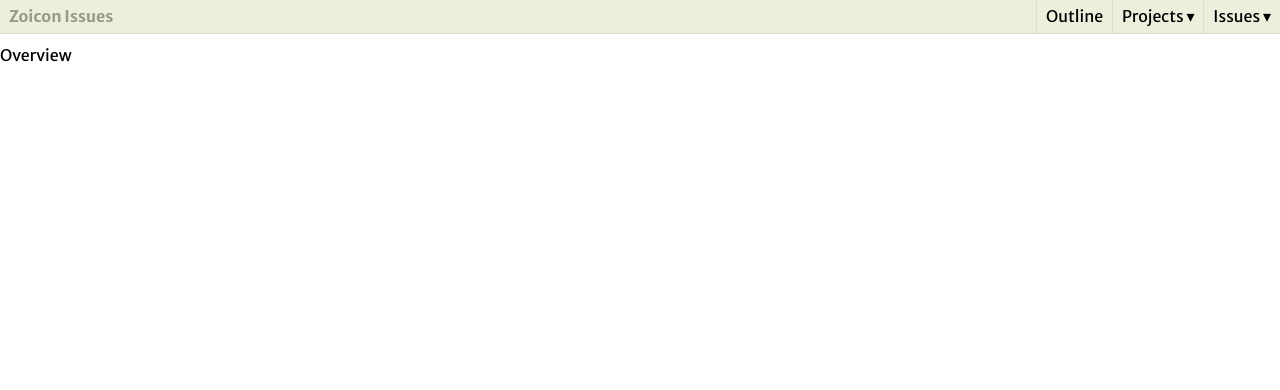
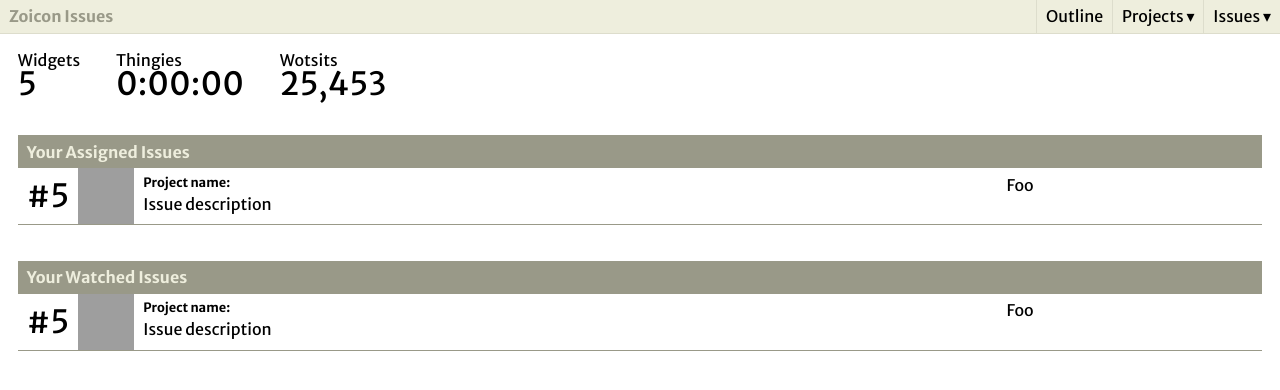
Before and after one commit to kgaughan/zoicon-issues, a Flask app: page / in a window 1280 px wide. Shown: the top 390 px of the page. Run offline with Flask 2, Linux system fonts and the light colour scheme; grey boxes are pictures that could not be loaded.

Commit message:
Sketch of the overview page.

```diff
--- a/zoiconissues/static/style.css
+++ b/zoiconissues/static/style.css
@@ -13,7 +13,6 @@ body {
 body > header {
 	background: #eed;
 	overflow: hidden;
-	margin-bottom: 1ex;
 	border-bottom: 1px solid #ddc;
 }
 body > header h1 {
@@ -43,3 +42,62 @@ body > header ul li a {
 body > header ul li a:hover {
 	background: #ffe;
 }
+
+th, td {
+	text-align: left;
+	vertical-align: top;
+}
+
+.issues, .overview {
+	margin: 2ex 2ex 4ex 2ex;
+}
+.issues h2 {
+	background: #998;
+	color: #eed;
+	padding: 0.5ex 1ex;
+}
+.issues table {
+	width: 100%;
+}
+.issues table tr {
+	border-bottom: 1px solid #998;
+}
+.issues table td, .issues table th {
+	padding: 0.5ex 1ex;
+}
+.issues span.project {
+	font-size: 80%;
+	font-weight: bold;
+	display: block;
+}
+.issues table td.issue-id {
+	font-size: 200%;
+	padding: 0.25ex 0.5ex;
+	line-height: 1;
+	width: 1px;
+	text-align: right;
+	vertical-align: middle;
+}
+.issues table td.issue-id a {
+	color: inherit;
+	text-decoration: none;
+}
+.issues table td.issue-id a:hover {
+	background: #eed;
+}
+.issues table td.gravatar {
+	padding: 0;
+	line-height: 0;
+	width: 56px;
+}
+
+.overview table td {
+	font-size: 200%;
+	padding-right: 2ex;
+	line-height: 1;
+}
+.overview table th {
+	font-weight: normal;
+	padding-right: 4ex;
+	line-height: 1;
+}
--- a/zoiconissues/templates/overview.html
+++ b/zoiconissues/templates/overview.html
@@ -1,4 +1,51 @@
 {% extends "layout.html" %}
 {% block body %}
-<p>Overview</p>
+
+<div class="overview">
+	<table>
+		<thead>
+			<tr>
+				<th>Widgets</th>
+				<th>Thingies</th>
+				<th>Wotsits</th>
+			</tr>
+		</thead>
+		<tbody>
+			<tr>
+				<td>5</td>
+				<td>0:00:00</td>
+				<td>25,453</td>
+			</tr>
+		</tbody>
+	</table>
+</div>
+
+<div class="issues">
+<h2>Your Assigned Issues</h2>
+<table>
+	<tbody>
+		<tr>
+			<td class="issue-id"><a href="">#5</a></td>
+			<td class="gravatar"><img src="http://www.gravatar.com/avatar/db6979f5ed47d412d33288df65f6c25f?s=56" width="56" height="56"></td>
+			<td><span class="project">Project name:</span> Issue description</td>
+			<td>Foo</td>
+		</tr>
+	</tbody>
+</table>
+</div>
+
+<div class="issues">
+<h2>Your Watched Issues</h2>
+<table>
+	<tbody>
+		<tr>
+			<td class="issue-id"><a href="">#5</a></td>
+			<td class="gravatar"><img src="http://www.gravatar.com/avatar/db6979f5ed47d412d33288df65f6c25f?s=56" width="56" height="56"></td>
+			<td><span class="project">Project name:</span> Issue description</td>
+			<td>Foo</td>
+		</tr>
+	</tbody>
+</table>
+</div>
+
 {% endblock %}
```
